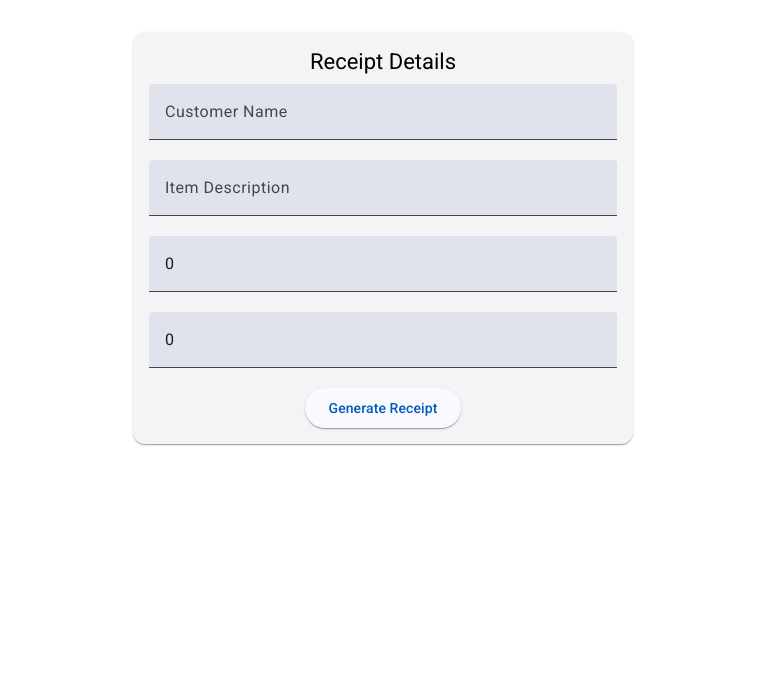
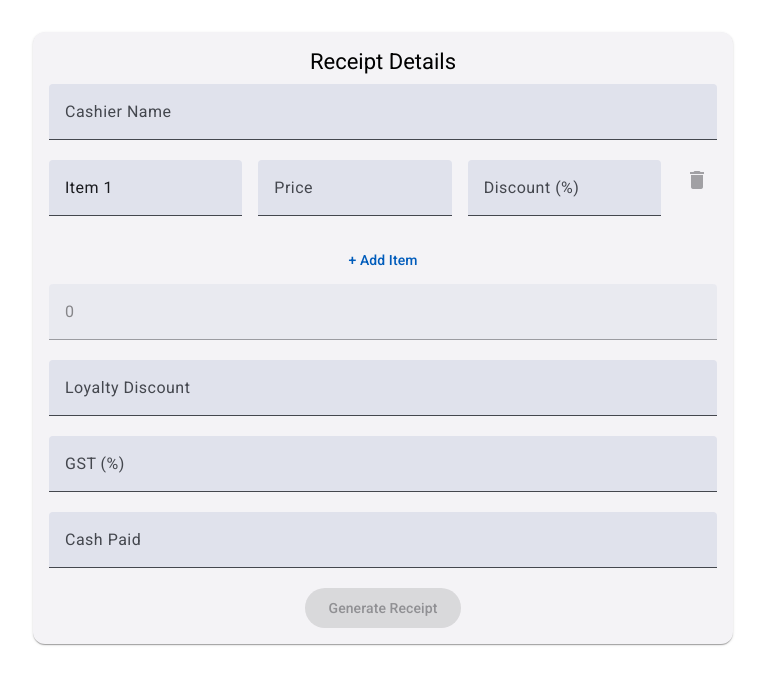
Before and after one commit to jitendra-dhadavi/digital-receipt, an Angular app: page /home in a window 1280 px wide. Shown: the top 684 px of the page, without its empty margins (257-1022 px from the left). Built offline with nearby package versions, Linux system fonts and the light colour scheme.

Commit message:
receipt form and pdf changes

```diff
--- a/src/app/components/receipt-form/receipt-form.component.html
+++ b/src/app/components/receipt-form/receipt-form.component.html
@@ -2,41 +2,96 @@
   <mat-card class="card">
     <mat-card-title class="card-title">Receipt Details</mat-card-title>
     <form [formGroup]="receiptForm" (ngSubmit)="generateReceipt()" class="form">
+      <!-- Cashier Name -->
       <mat-form-field>
+        <input matInput placeholder="Cashier Name" formControlName="cashier" />
+      </mat-form-field>
+
+      <!-- Items List -->
+      <div formArrayName="items">
+        @for (item of items.controls; track item;let i = $index) {
+
+        <div [formGroupName]="i" class="item">
+          <mat-form-field>
+            <input matInput placeholder="Item Name" formControlName="name" />
+          </mat-form-field>
+          <mat-form-field>
+            <input
+              matInput
+              type="number"
+              placeholder="Price"
+              formControlName="price"
+              (change)="updateSubtotal()"
+            />
+          </mat-form-field>
+          <mat-form-field>
+            <input
+              matInput
+              type="number"
+              placeholder="Discount (%)"
+              formControlName="discount"
+              (change)="updateSubtotal()"
+            />
+          </mat-form-field>
+          <button mat-icon-button color="warn" (click)="removeItem(i)" [disabled]="items.controls.length === 1">
+            <mat-icon>delete</mat-icon>
+          </button>
+        </div>
+        }
+      </div>
+
+      <button
+        mat-button
+        color="primary"
+        class="add-item-btn"
+        (click)="addItem()"
+
+      >
+        + Add Item
+      </button>
+
+      <!-- Other Fields -->
+      <mat-form-field class="sub-total">
         <input
           matInput
-          placeholder="Customer Name"
-          formControlName="customerName"
-        />
-      </mat-form-field>
-      <mat-form-field>
-        <input
-          matInput
-          placeholder="Item Description"
-          formControlName="itemDescription"
+          type="number"
+          placeholder="Subtotal"
+          formControlName="subtotal"
+          readonly
+
         />
       </mat-form-field>
       <mat-form-field>
         <input
           matInput
           type="number"
-          placeholder="Quantity"
-          formControlName="quantity"
+          placeholder="Loyalty Discount"
+          formControlName="loyaltyDiscount"
         />
       </mat-form-field>
       <mat-form-field>
         <input
           matInput
           type="number"
-          placeholder="Amount"
-          formControlName="amount"
+          placeholder="GST (%)"
+          formControlName="gstRate"
+        />
+      </mat-form-field>
+      <mat-form-field>
+        <input
+          matInput
+          type="number"
+          placeholder="Cash Paid"
+          formControlName="cash"
         />
       </mat-form-field>
 
+      <!-- Generate Receipt Button -->
       <button
         mat-raised-button
         color="primary"
-        type="submit"
+        [disabled]="receiptForm.invalid"
+        (click)="generateReceipt()"
         class="submit-btn"
       >
         Generate Receipt
--- a/src/app/components/receipt-form/receipt-form.component.scss
+++ b/src/app/components/receipt-form/receipt-form.component.scss
@@ -1,5 +1,5 @@
 .receipt-form {
-  max-width: 500px;
+  max-width: 700px;
   margin: 2rem auto;
   .card {
     padding: 1rem;
@@ -10,6 +10,17 @@
     .form {
       display: flex;
       flex-direction: column;
+      .add-item-btn{
+        width: 200px;
+        margin: 0.25rem auto;
+      }
+      .sub-total{
+        opacity: 0.5;
+      }
+      .item {
+        display: flex;
+        gap: 16px;
+      }
       .submit-btn {
         max-width: 200px;
         margin: auto;
--- a/src/app/components/receipt-form/receipt-form.component.ts
+++ b/src/app/components/receipt-form/receipt-form.component.ts
@@ -1,9 +1,16 @@
-import { Component } from '@angular/core';
+import { Component, inject, OnInit } from '@angular/core';
 import { MatInputModule } from '@angular/material/input';
 import { MatButtonModule } from '@angular/material/button';
 import { MatCardModule } from '@angular/material/card';
-import { ReactiveFormsModule } from '@angular/forms';
-import { FORM } from './receipt-form.model';
+import {
+  FormArray,
+  FormBuilder,
+  FormGroup,
+  ReactiveFormsModule,
+  Validators,
+} from '@angular/forms';
+import { ReceiptService } from '../../core/services/receipt.service';
+import { MatIconModule } from '@angular/material/icon';
 
 @Component({
   selector: 'app-receipt-form',
@@ -13,18 +20,76 @@ import { FORM } from './receipt-form.model';
     MatButtonModule,
     MatCardModule,
     ReactiveFormsModule,
-
+    MatIconModule,
   ],
   templateUrl: './receipt-form.component.html',
-  styleUrl: './receipt-form.component.scss'
+  styleUrl: './receipt-form.component.scss',
 })
-export class ReceiptFormComponent {
-  receiptForm = FORM
+export class ReceiptFormComponent implements OnInit {
+  private readonly _receiptService = inject(ReceiptService);
+  private readonly _fb = inject(FormBuilder);
+
+  receiptForm!: FormGroup;
+
+  ngOnInit(): void {
+    this.initForm();
+  }
+
+  initForm() {
+    this.receiptForm = this._fb.group({
+      cashier: ['', Validators.required],
+      items: this._fb.array([]),
+      subtotal: ['', Validators.required],
+      loyaltyDiscount: ['', Validators.required],
+      gstRate: ['', Validators.required], // GST %
+      cash: ['', Validators.required],
+    });
+
+    // Add predefined items
+    const items = [{ name: 'Item 1', price: '' }];
+
+    items.forEach((item) => this.addItem(item));
+    this.updateSubtotal();
+  }
+
+  get items() {
+    return this.receiptForm.get('items') as FormArray;
+  }
+
+  addItem(item?: any) {
+    this.items.push(
+      this._fb.group({
+        name: [item?.name || '', Validators.required],
+        price: [item?.price || '', Validators.required],
+        discount: [item?.discount || ''],
+      })
+    );
+    this.updateSubtotal();
+  }
+
+  removeItem(index: number) {
+    this.items.removeAt(index);
+    this.updateSubtotal();
+  }
+
+  updateSubtotal() {
+    let subtotal = 0;
+    this.items.controls.forEach((item) => {
+      const price = item.get('price')?.value || 0;
+      const discount = item.get('discount')?.value || 0;
+      subtotal += price - (price * discount) / 100;
+    });
+    this.receiptForm.patchValue({ subtotal });
+  }
 
   generateReceipt() {
     if (this.receiptForm.valid) {
-      const receiptData = this.receiptForm.value;
-      console.log('receiptData: ', receiptData);
+      const currentDateTime = new Date().toLocaleString();
+      const receiptData = {
+        ...this.receiptForm.value,
+        dateTime: currentDateTime,
+      };
+      this._receiptService.createReceipt(receiptData);
     }
   }
 }
--- a/src/app/components/receipt-form/receipt-form.model.ts
+++ b/src/app/components/receipt-form/receipt-form.model.ts
@@ -6,3 +6,6 @@ export const FORM = new FormGroup({
     amount: new FormControl(0, Validators.required),
     quantity: new FormControl(0, Validators.required)
   });
+
+
+  export type ReceiptFormValue = typeof FORM['value']
--- /dev/null
+++ b/src/app/configs/app.config.ts
@@ -0,0 +1,17 @@
+import { AppConfig } from '../types/app.config.types';
+
+export const APP_CONFIG: AppConfig = {
+  projectName: 'Digital Receipt',
+  receiptConfig: {
+    storeName: 'Digital store',
+    description: 'A digital receipt management system for your store.',
+    logoUrl: '', // Optional field
+    contactInfo: {
+      phone: '',
+      email: '',
+      address: '',
+    }, // Optional field
+    receiptFormat: 'PDF', // Optional field
+    receiptFooter: 'THANK YOU FOR SHOPPING!', // Optional field
+  },
+};
--- /dev/null
+++ b/src/app/core/services/receipt.service.ts
@@ -0,0 +1,107 @@
+import { jsPDF } from 'jspdf';
+import { Injectable } from '@angular/core';
+import { APP_CONFIG } from '../../configs/app.config';
+
+@Injectable({
+  providedIn: 'root',
+})
+export class ReceiptService {
+  createReceipt(receiptData: any) {
+    const doc = new jsPDF();
+    let y = 20;
+
+    // Title
+    doc.setFontSize(14);
+    doc.setFont('helvetica', 'bold');
+    doc.text(`${APP_CONFIG.receiptConfig.storeName}`, 105, y, {
+      align: 'center',
+    });
+    doc.setFontSize(10);
+    doc.text(`${APP_CONFIG.receiptConfig.description}`, 105, y + 5, {
+      align: 'center',
+    });
+
+    // Receipt Heading
+    y += 15;
+    doc.setFontSize(12);
+    doc.setFont('helvetica', 'bold');
+    doc.text('*** RECEIPT ***', 105, y, { align: 'center' });
+
+    // Cashier & Date
+    y += 10;
+    doc.setFontSize(10);
+    doc.setFont('helvetica', 'normal');
+    doc.text(`Cashier: ${receiptData?.cashier ||'N/A'}`, 20, y);
+    doc.text(
+      `${new Date().toLocaleDateString()} ${new Date().toLocaleTimeString()}`,
+      140,
+      y
+    );
+
+    // Line Break
+    y += 5;
+    doc.line(20, y, 190, y);
+
+    // Items List
+    y += 10;
+    receiptData.items.forEach((item: any, index: number) => {
+      doc.text(`${index + 1}. ${item.name}`, 20, y);
+      doc.text(`${item.price.toFixed(2)}`, 170, y, { align: 'right' });
+      y += 6;
+      if (item.discount) {
+        doc.text(
+          `DISC. ${item.discount}% (Special Promo) @  ${(
+            item.price *
+            (1 - item.discount / 100)
+          ).toFixed(2)}`,
+          30,
+          y
+        );
+        y += 6;
+      }
+    });
+
+    // GST Calculation
+    const gstAmount = (receiptData.gstRate / 100) * receiptData.subtotal;
+    const totalWithGST =
+      receiptData.subtotal + gstAmount - receiptData.loyaltyDiscount;
+
+    // Subtotal, Discount & GST
+    y += 5;
+    doc.line(20, y, 190, y);
+    y += 6;
+    doc.text('Subtotal:', 20, y);
+    doc.text(`${receiptData.subtotal.toFixed(2)}`, 170, y, { align: 'right' });
+
+    y += 6;
+    doc.text('Loyalty Discount:', 20, y);
+    doc.text(`${receiptData.loyaltyDiscount.toFixed(2)}`, 170, y, {
+      align: 'right',
+    });
+
+    y += 6;
+    doc.text(`GST (${receiptData.gstRate}%):`, 20, y);
+    doc.text(`${gstAmount.toFixed(2)}`, 170, y, { align: 'right' });
+
+    y += 6;
+    doc.setFont('helvetica', 'bold');
+    doc.text('TOTAL (Incl. GST):', 20, y);
+    doc.text(`${totalWithGST.toFixed(2)}`, 170, y, { align: 'right' });
+
+    // Payment Details
+    y += 10;
+    doc.setFont('helvetica', 'normal');
+    doc.text('Cash:', 20, y);
+    doc.text(`${receiptData.cash.toFixed(2)}`, 170, y, { align: 'right' });
+
+    // Footer
+    y += 10;
+    doc.setFont('helvetica', 'bold');
+    doc.text(`${APP_CONFIG.receiptConfig.receiptFooter}`, 105, y, {
+      align: 'center',
+    });
+
+    // Save the PDF
+    doc.save('receipt.pdf');
+  }
+}
--- a/src/index.html
+++ b/src/index.html
@@ -2,7 +2,7 @@
 <html lang="en">
 <head>
   <meta charset="utf-8">
-  <title>DigitalReceipt</title>
+  <title>Digital Receipt</title>
   <base href="/">
   <meta name="viewport" content="width=device-width, initial-scale=1">
   <link rel="icon" type="image/x-icon" href="favicon.ico">
```
Also changed, not shown: src/app/types/app.config.types.ts (added, +19 -0 lines), 1 other file (tests, documents, lock files or other folders).
